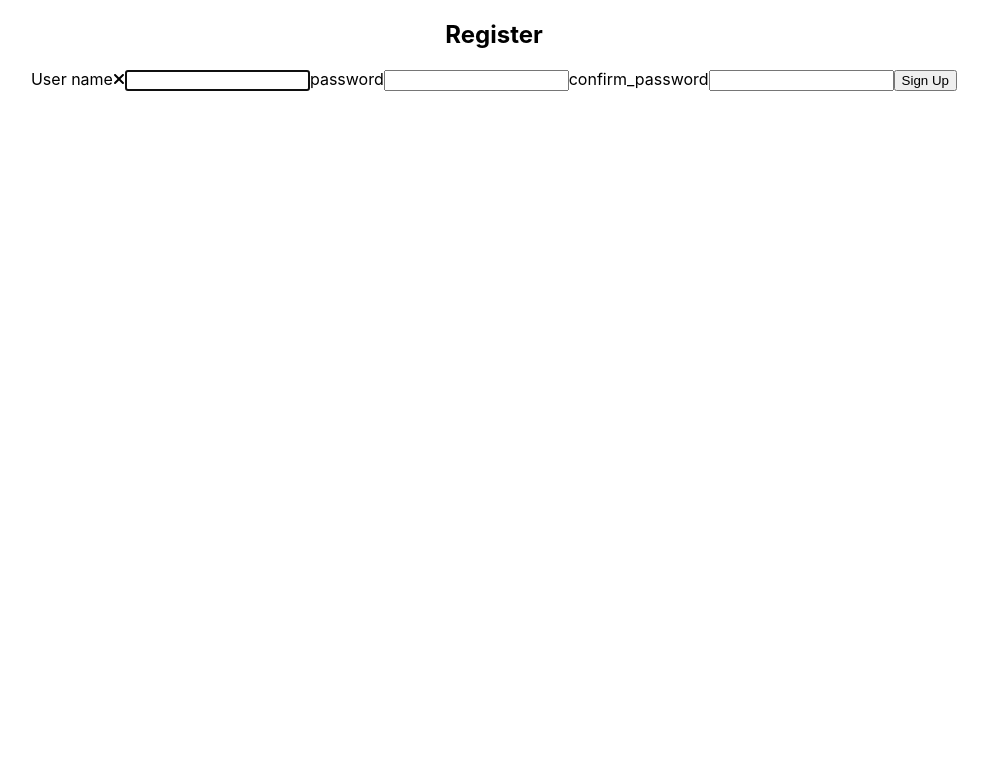
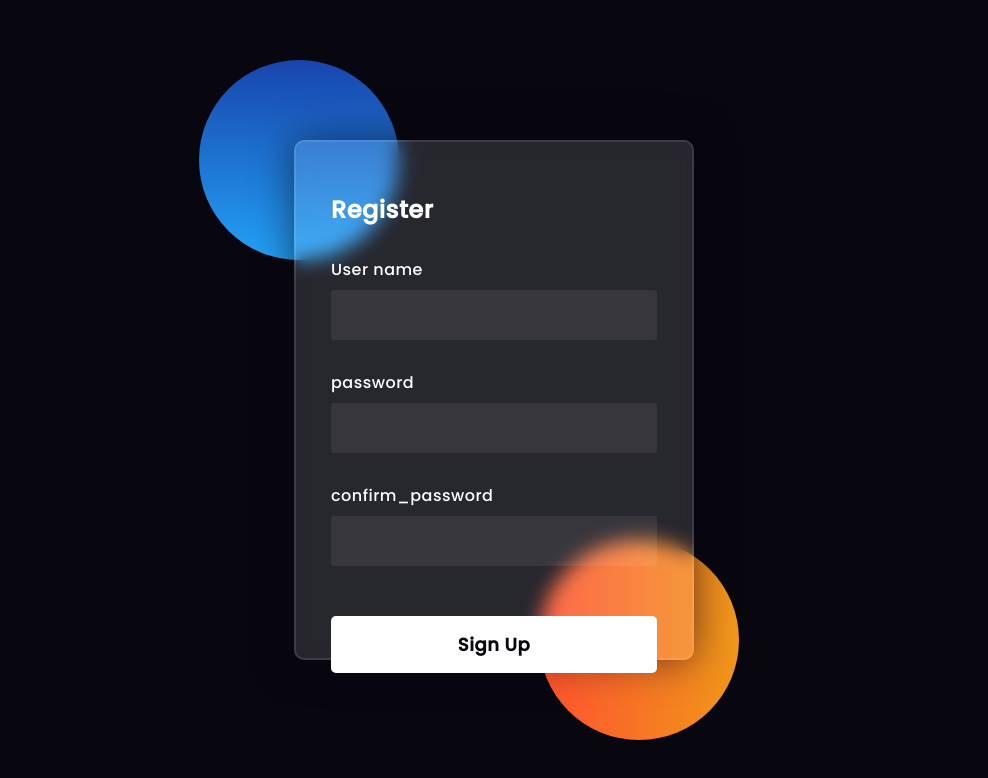
Before and after one commit to abdulrhmanalqassas/SRC, a React (Create React App) app in the folder Frontend/: page / in a window 1280 px wide. Shown: the top 778 px of the page, without its empty margins (146-1134 px from the left). Built offline with nearby package versions, Linux system fonts and the light colour scheme.

Commit message:
Register log and css

```diff
--- a/Frontend/public/index.html
+++ b/Frontend/public/index.html
@@ -3,6 +3,9 @@
   <head>
     <meta charset="utf-8" />
     <link rel="icon" href="%PUBLIC_URL%/favicon.ico" />
+    <link rel="preconnect" href="https://fonts.googleapis.com">
+<link rel="preconnect" href="https://fonts.gstatic.com" crossorigin>
+<link href="https://fonts.googleapis.com/css2?family=Poppins:ital,wght@0,300;0,500;1,500&display=swap" rel="stylesheet">
     <meta name="viewport" content="width=device-width, initial-scale=1" />
     <meta name="theme-color" content="#000000" />
     <meta
--- a/Frontend/src/App.css
+++ b/Frontend/src/App.css
@@ -1,38 +1,104 @@
-.App {
+*,
+*:before,
+*:after{
+    padding: 0;
+    margin: 0;
+    box-sizing: border-box;
+}
+.offscreen {
+  position: absolute;
+  left: -9999px;
+}
+
+
+body{
+  background-color: #080710;
+}
+.blur-container .background{
+  width: 430px;
+  height: 520px;
+  position: absolute;
+  transform: translate(-50%,-50%);
+  left: 50%;
+  top: 50%;
+}
+.background .shape{
+  height: 200px;
+  width: 200px;
+  position: absolute;
+  border-radius: 50%;
+}
+.shape:first-child{
+  background: linear-gradient(
+      #1845ad,
+      #23a2f6
+  );
+  left: -80px;
+  top: -80px;
+}
+.shape:last-child{
+  background: linear-gradient(
+      to right,
+      #ff512f,
+      #f09819
+  );
+  right: -30px;
+  bottom: -80px;
+}
+.blur-container > form{
+  height: 520px;
+  width: 400px;
+  background-color: rgba(255,255,255,0.13);
+  position: absolute;
+  transform: translate(-50%,-50%);
+  top: 50%;
+  left: 50%;
+  border-radius: 10px;
+  backdrop-filter: blur(10px);
+  border: 2px solid rgba(255,255,255,0.1);
+  box-shadow: 0 0 40px rgba(8,7,16,0.6);
+  padding: 50px 35px;
+}
+.blur-container > form *{
+  font-family: 'Poppins',sans-serif;
+  color: #ffffff;
+  letter-spacing: 0.5px;
+  outline: none;
+  border: none;
+}
+.blur-container form h3{
+  font-size: 32px;
+  font-weight: 500;
+  line-height: 42px;
   text-align: center;
 }
 
-.App-logo {
-  height: 40vmin;
-  pointer-events: none;
+.blur-container label{
+  display: block;
+  margin-top: 30px;
+  font-size: 16px;
+  font-weight: 500;
+}
+.blur-container input{
+  display: block;
+  height: 50px;
+  width: 100%;
+  background-color: rgba(255,255,255,0.07);
+  border-radius: 3px;
+  padding: 0 10px;
+  margin-top: 8px;
+  font-size: 14px;
+  font-weight: 300;
 }
 
-@media (prefers-reduced-motion: no-preference) {
-  .App-logo {
-    animation: App-logo-spin infinite 20s linear;
-  }
+.blur-container button{
+  margin-top: 50px;
+  width: 100%;
+  background-color: #ffffff;
+  color: #080710;
+  padding: 15px 0;
+  font-size: 18px;
+  font-weight: 600;
+  border-radius: 5px;
+  cursor: pointer;
 }
-
-.App-header {
-  background-color: #282c34;
-  min-height: 100vh;
-  display: flex;
-  flex-direction: column;
-  align-items: center;
-  justify-content: center;
-  font-size: calc(10px + 2vmin);
-  color: white;
-}
-
-.App-link {
-  color: #61dafb;
-}
-
-@keyframes App-logo-spin {
-  from {
-    transform: rotate(0deg);
-  }
-  to {
-    transform: rotate(360deg);
-  }
-}
--- a/Frontend/src/components/Register.js
+++ b/Frontend/src/components/Register.js
@@ -11,43 +11,50 @@ const PWD_REGEX = /^(?=.*[a-z])(?=.*[A-Z])(?=.*[0-9])(?=.*[!@#$%]).{8,24}$/;
 
 export default function Register() {
   const userRef = useRef();
-  const passwordRef = useRef();
 
-  const [user, setUser] = useState('');
-  const [validUser,setValidUser] = useState(false)
+  const [user, setUser] = useState("");
+  const [validUser, setValidUser] = useState(false);
+  const [userFocus, setUserFocus] = useState(false);
 
-  const [password,setPassword] = useState("")
-  const [validPassword,setValidPassword] = useState(false)
+  const [password, setPassword] = useState("");
+  const [validPassword, setValidPassword] = useState(false);
+  const [pwdFocus, setPwdFocus] = useState(false);
 
-  const [matchPwd,setMatchPwd]= useState("")
-  const [validMatchPwd,setValidMatchPwd] = useState(false)
+  const [matchPwd, setMatchPwd] = useState("");
+  const [validMatchPwd, setValidMatchPwd] = useState(false);
+  const [matchPwdFocus, setMatchPwdFocus] = useState(false);
 
   //ON componant lood use ref set focus in user input
   useEffect(() => {
     userRef.current.focus();
-}, [])
-    useEffect(()=>{
-        setValidUser(USER_REGEX.test(user))
-        console.log(user,validUser)
-    }
-    ,[user])
+  }, []);
+  useEffect(() => {
+    setValidUser(USER_REGEX.test(user));
+  }, [user]);
 
-    useEffect(()=>{
-        setValidPassword( PWD_REGEX.test(password));
-        setValidMatchPwd(password===matchPwd)
-    }
-    ,[user])
+  useEffect(() => {
+    setValidPassword(PWD_REGEX.test(password));
+    setValidMatchPwd(password === matchPwd);
+  }, [user, password, matchPwd]);
 
+
+  const handleSubmit =  (e) => {
+    e.preventDefault();}
   return (
-    <section>
+    <section className="blur-container">
+       <div class="background">
+        <div class="shape"></div>
+        <div class="shape"></div>
+    </div>
+
+
+      <form onSubmit={handleSubmit}>
       <h1>Register</h1>
-
-      <form>
-        <label htmlFor="username">User name
-        {user&&validUser&& <FontAwesomeIcon icon={faCheck}  />}
-       {
-        !user&&!validUser&&<FontAwesomeIcon icon={faTimes}  />
-       }
+        {/* //user name */}
+        <label htmlFor="username">
+          User name
+          {user && validUser && <FontAwesomeIcon icon={faCheck} />}
+          {user && !validUser && <FontAwesomeIcon icon={faTimes} />}
         </label>
         <input
           type="text"
@@ -56,31 +63,76 @@ export default function Register() {
           ref={userRef}
           autoComplete="off"
           required
+          onFocus={() => setUserFocus(true)}
+          onBlur={() => setUserFocus(false)}
         ></input>
+        <p className={userFocus && user && !validUser ? "hi" : "offscreen"}>
+          <FontAwesomeIcon icon={faInfoCircle} />
+          4 to 24 characters.
+          <br />
+          Must begin with a letter.
+          <br />
+          Letters, numbers, underscores, hyphens allowed.
+        </p>
 
+        {/* password */}
 
-        <label htmlFor="password">password</label>
+        <label htmlFor="password">
+          password
+          {password && validPassword && <FontAwesomeIcon icon={faCheck} />}
+          {password && !validPassword && <FontAwesomeIcon icon={faTimes} />}
+        </label>
         <input
           type="password"
           id="password"
           onChange={(e) => setPassword(e.target.value)}
           autoComplete="off"
           required
+          onFocus={() => setPwdFocus(true)}
+          onBlur={() => setPwdFocus(false)}
         ></input>
-
-
+        <p
+          className={
+            pwdFocus && password && !validPassword ? "hi" : "offscreen"
+          }
+        >
+          <FontAwesomeIcon icon={faInfoCircle} />
+          8 to 24 characters.
+          <br />
+          Must include uppercase and lowercase letters, a number and a special
+          character.
+          <br />
+          Allowed special characters:{" "}
+          <span aria-label="exclamation mark">!</span>{" "}
+          <span aria-label="at symbol">@</span>{" "}
+          <span aria-label="hashtag">#</span>{" "}
+          <span aria-label="dollar sign">$</span>{" "}
+          <span aria-label="percent">%</span>
+        </p>
+        {/* confirm_password */}
         <label htmlFor="confirm_password">
-            confirm_password
-
-            </label>
+          confirm_password
+          {matchPwd && validMatchPwd && <FontAwesomeIcon icon={faCheck} />}
+          {matchPwd && !validMatchPwd && <FontAwesomeIcon icon={faTimes} />}
+        </label>
         <input
           type="password"
           id="confirm_password"
           onChange={(e) => setMatchPwd(e.target.value)}
           required
+          onFocus={() => setMatchPwdFocus(true)}
+          onBlur={() => setMatchPwdFocus(false)}
         ></input>
+        <p
+          className={
+            matchPwdFocus && matchPwd && !validMatchPwd ? "hi" : "offscreen"
+          }
+        >
+          <FontAwesomeIcon icon={faInfoCircle} />
+          Must match the first password input field.
+        </p>
 
-<button disabled={false}>Sign Up</button>
+        <button disabled={validMatchPwd && validPassword && validUser? false:true}>Sign Up</button>
       </form>
     </section>
   );
```
